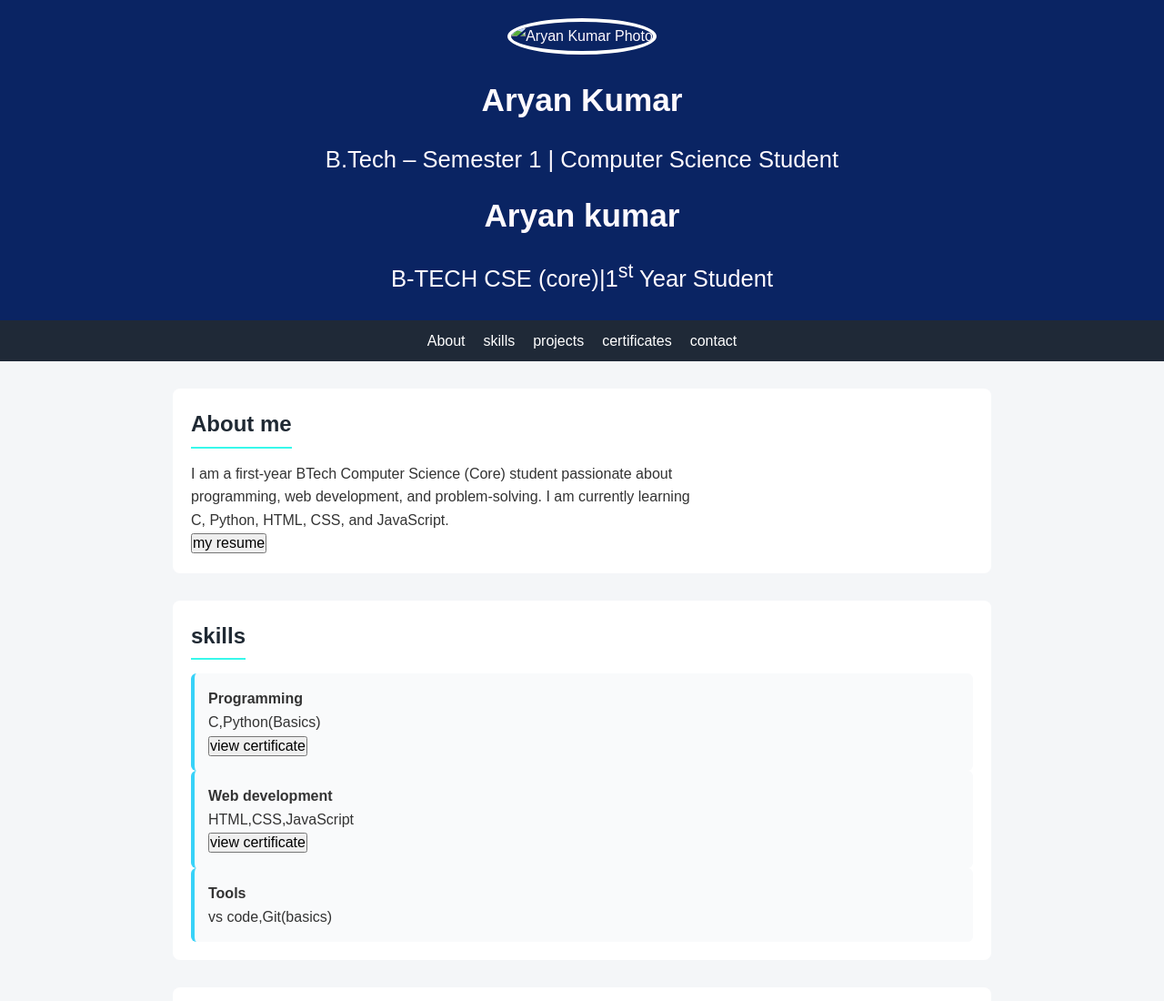
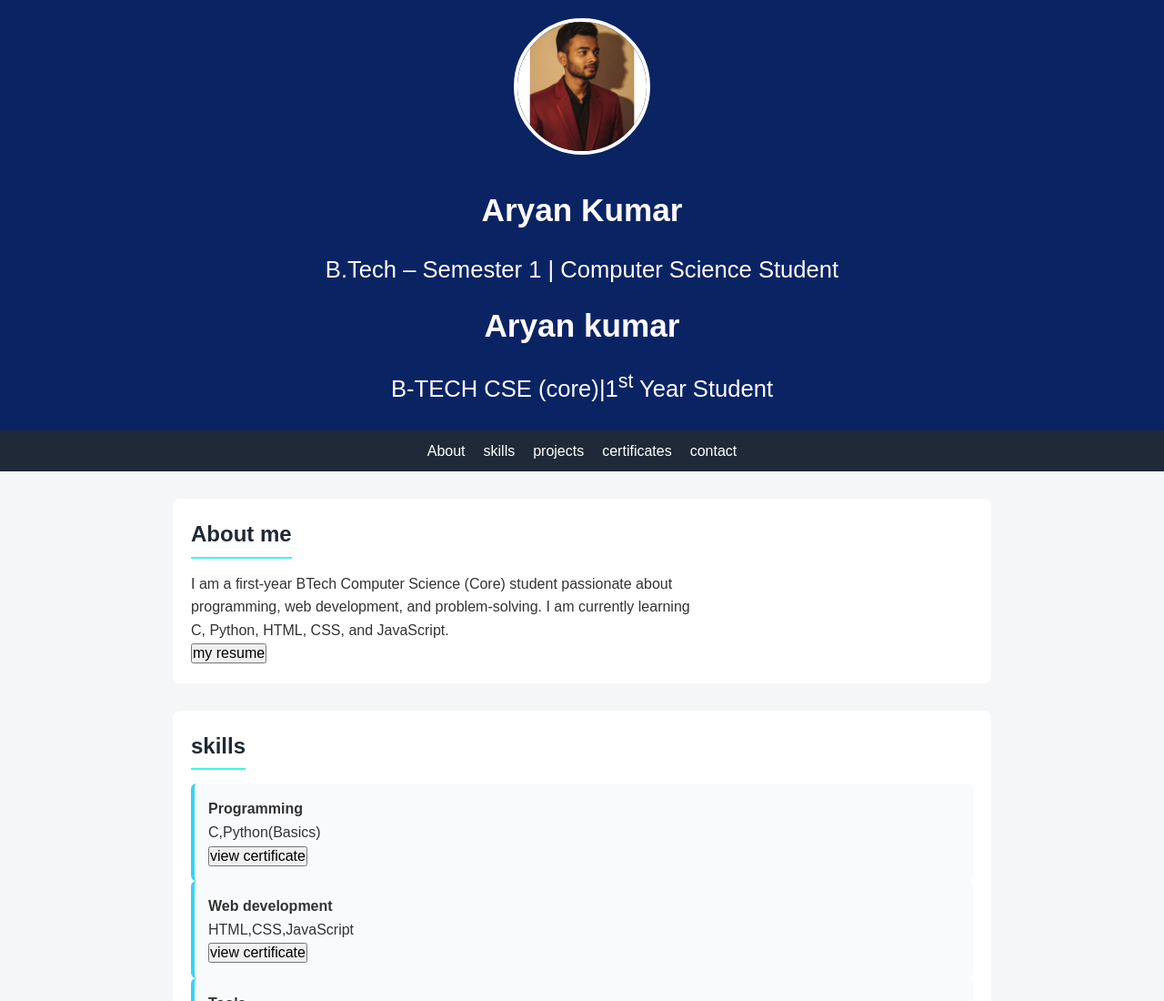
Before and after one commit to aryankumar-rungta10289/My-portfolio-Aryan-kumar-10289, a plain HTML site: page index.html in a window 1280 px wide. Shown: the top 1100 px of the page at 91% size. Drawn offline with Linux system fonts and the light colour scheme.

Commit message:
Update index.html

```diff
--- a/index.html
+++ b/index.html
@@ -100,7 +100,7 @@ header p{
 </head>
 <body>
     <header>
-    <img src="6096.pdf" alt="Aryan Kumar Photo" class="profile-pic">
+    <img src="6096_page-0001.jpg" alt="Aryan Kumar Photo" class="profile-pic">
     <h1>Aryan Kumar</h1>
     <p>B.Tech – Semester 1 | Computer Science Student</p>
        <h1>Aryan kumar</h1>
```
